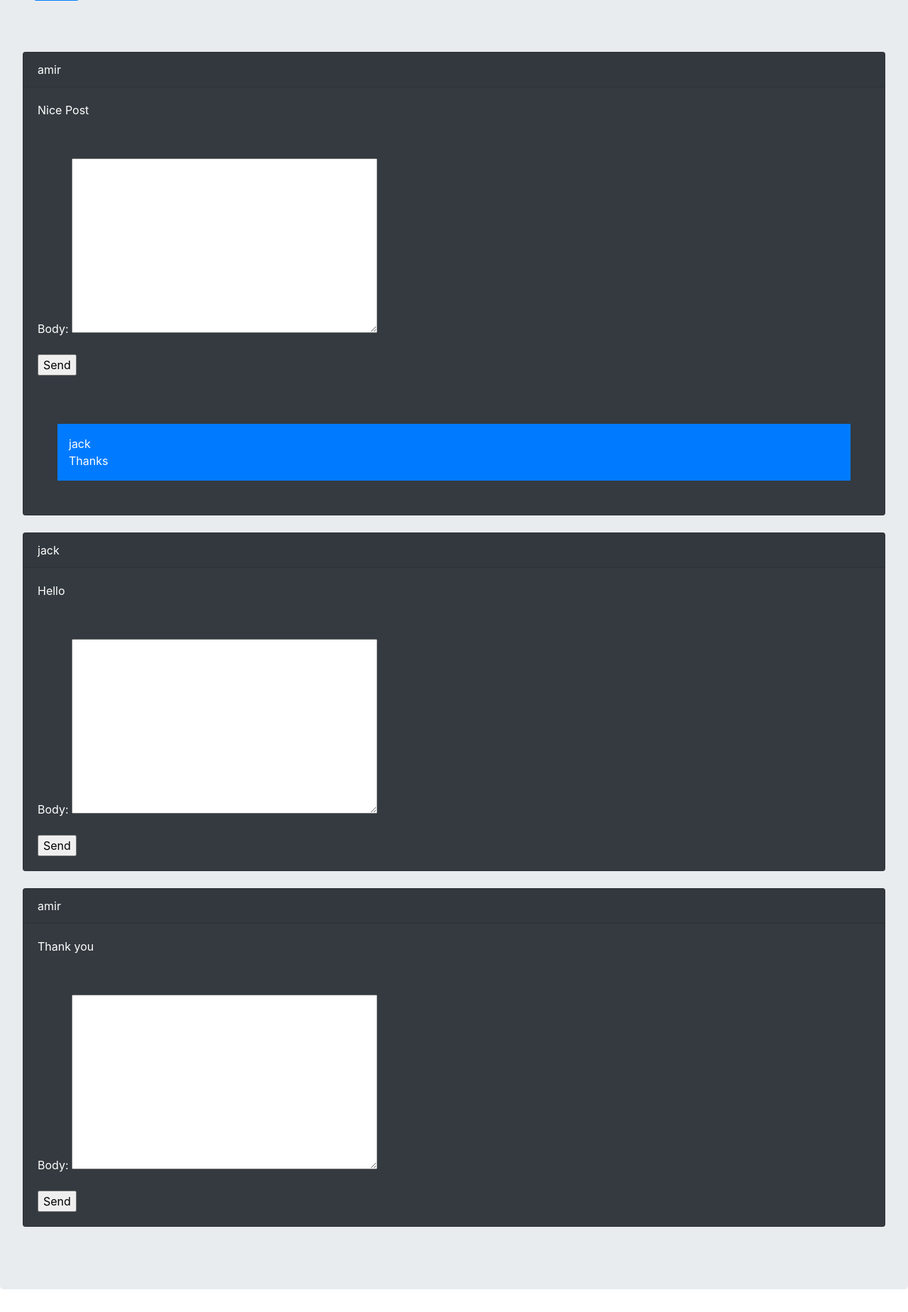
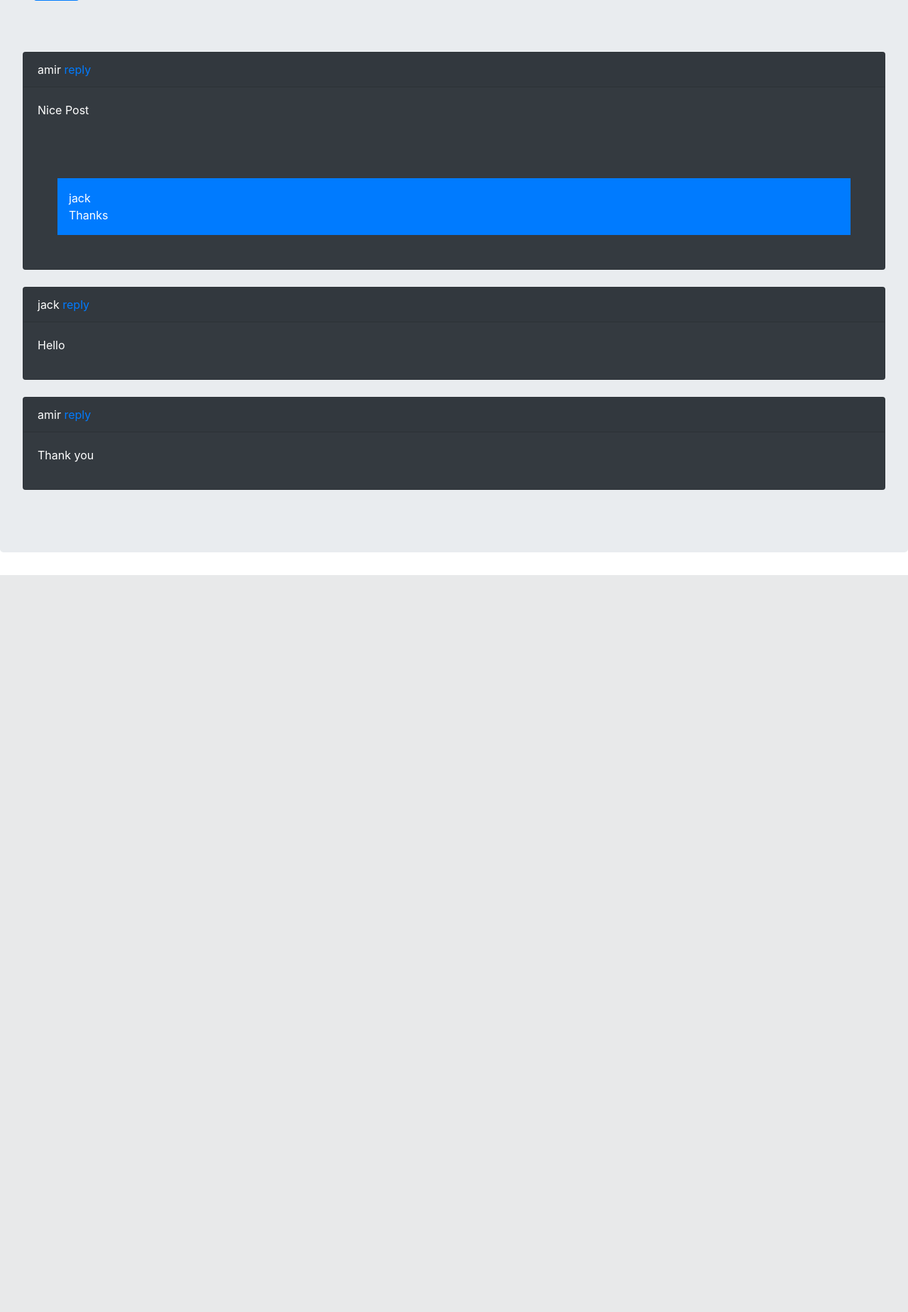
Before and after one commit to sarahghanei/django-social, a Django app: a page that uses posts/templates/posts/post_detail.html in a window 1280 px wide. Shown: the part 692-2540 px from the top of the page at 71% size. After the commit the page ends 1502 px from the top, so only its background shows below. Run offline with Django 3.2, Linux system fonts and the light colour scheme; a user stored in the database is signed in; data comes from the database, SQL or seed files in the repository; both versions use the stored data as it was after the commit; some libraries are stand-ins or nearby versions.

Commit message:
add ep26

```diff
--- a/posts/templates/posts/post_detail.html
+++ b/posts/templates/posts/post_detail.html
@@ -24,15 +24,19 @@
 
     {% for comment in comments %}
         <div class="card bg-dark text-white">
-            <p class="card-header">{{ comment.user }}</p>
+            <p class="card-header">{{ comment.user }} <a href="">reply</a></p>
             <p class="card-body">{{ comment.body }}</p>
-            <div class="card-body">
+            {% if request.user.is_authenticated %}
+            <div class="card-body" style="display:none">
                 <form action="{% url 'posts:add_reply' post.id comment.id %}" method="post">
                     {% csrf_token %}
                     {{ reply.as_p }}
                     <input type="submit" value="Send">
                 </form>
             </div>
+            {% else %}
+                <p>you have to login to send reply</p>
+            {% endif %}
             {% for reply in comment.rcomment.all %}
                 <p class="bg-primary text-white p-3 m-5">{{ reply.user }} <br/> {{ reply.body }}</p>
             {% endfor %}
--- a/posts/views.py
+++ b/posts/views.py
@@ -76,4 +76,16 @@ def post_edit(request, user_id, post_id):
 
 @login_required
 def add_reply(request, post_id, comment_id):
-	pass
+	post = get_object_or_404(Post, id=post_id)
+	comment = get_object_or_404(Comment, pk=comment_id)
+	if request.method == 'POST':
+		form = AddReplyForm(request.POST)
+		if form.is_valid():
+			reply = form.save(commit=False)
+			reply.user = request.user
+			reply.post = post
+			reply.reply = comment
+			reply.is_reply = True
+			reply.save()
+			messages.success(request, 'your reply submitted successfully', 'success')
+	return redirect('posts:post_detail', post.created.year, post.created.month, post.created.day, post.slug)
```
Also changed, not shown: db.sqlite3.
